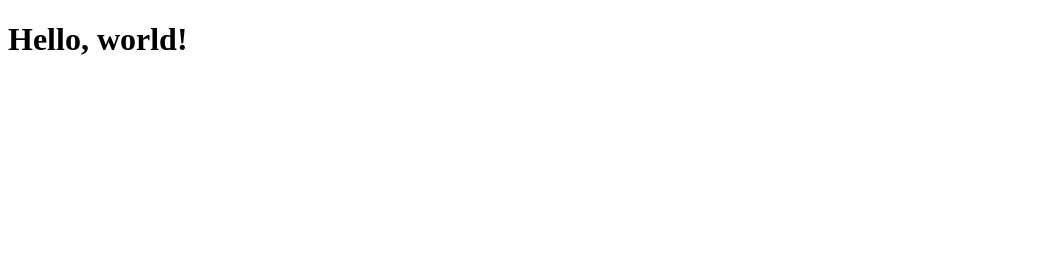
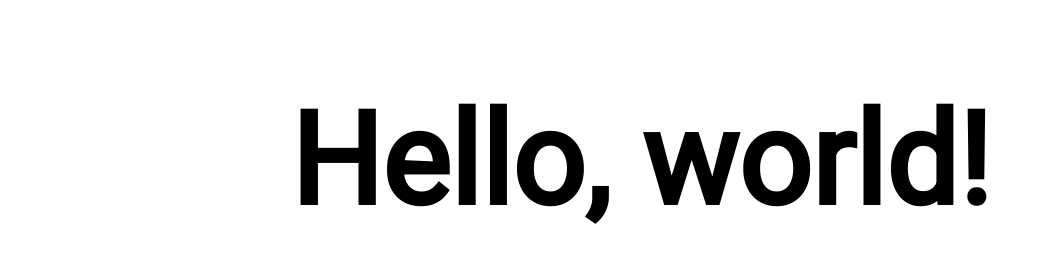
Before and after one commit to FevenKitsune/fevenkitsune.github.io, a plain HTML site: page index.html in a window 1280 px wide. Shown: the whole page, without its empty margins (0-1042 px from the left). Drawn offline with Linux system fonts and the light colour scheme.

Commit message:
+ working on it

```diff
--- a/index.html
+++ b/index.html
@@ -4,8 +4,11 @@
 
 <head>
     <meta charset="UTF-8">
-    <link rel="preload" href="resources/css/index.min.css" rel="stylesheet">
-    <link rel="preload" href="https://fonts.googleapis.com/css?family=Roboto&display=swap" rel="stylesheet">
+    <link rel="preload" href="resources/css/index.min.css" rel="stylesheet" as="style">
+    <link rel="preload" href="https://fonts.googleapis.com/css?family=Roboto&display=swap" as="style">
+    <link rel="stylesheet" href="resources/css/index.min.css">
+    <link rel="stylesheet" href="https://fonts.googleapis.com/css?family=Roboto&display=swap">
+
     <title>Feven Kitsune</title>
 </head>
 
```
